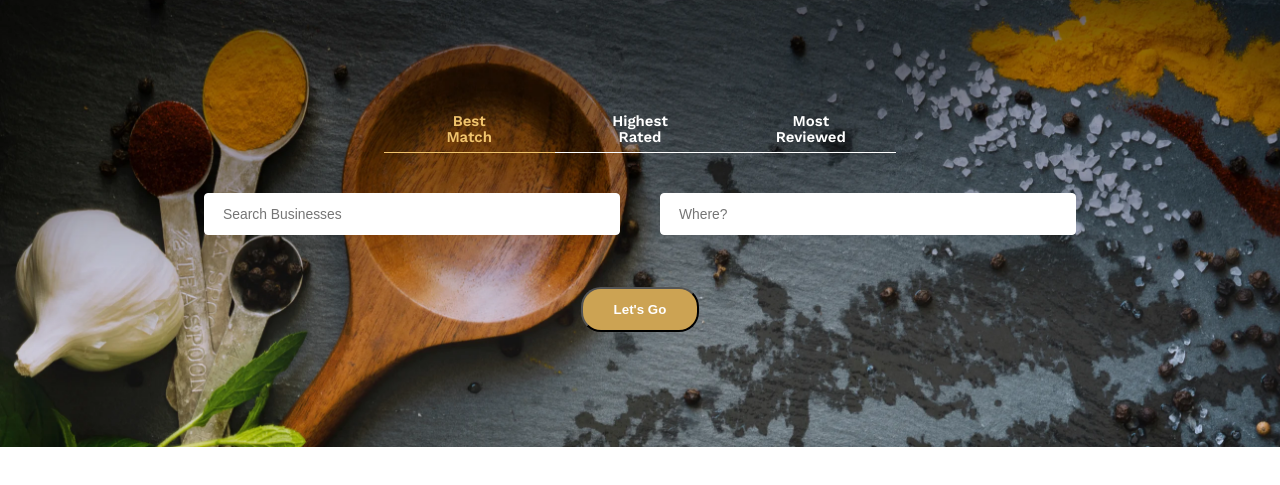
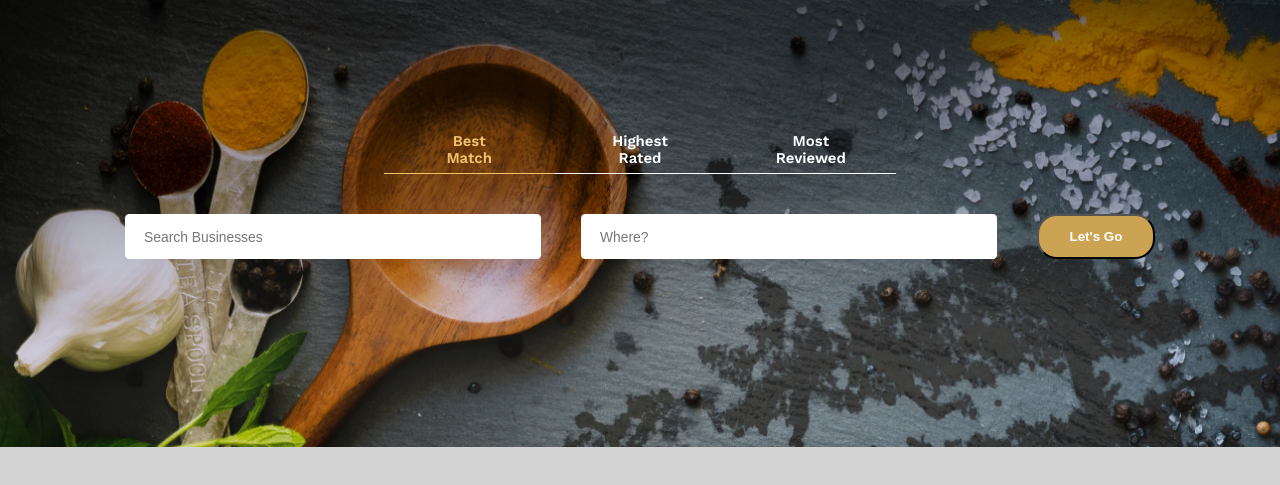
Before and after one commit to danielwilstrop/ravenous, a React app: page / in a window 1280 px wide. Shown: the part 59-544 px from the top of the page. Built offline with nearby package versions, Linux system fonts and the light colour scheme.

Commit message:
basic validatioon done to stop crash

```diff
--- a/src/components/app/App.css
+++ b/src/components/app/App.css
@@ -1,5 +1,6 @@
 html {
   font-size: 18px;
+  background-color: lightgray;
 }
 
 @media only screen and (max-width: 560px) {
--- a/src/components/app/App.js
+++ b/src/components/app/App.js
@@ -14,6 +14,7 @@ const App = props => {
     })
   }
 
+
   return (
     <div className="App">
       <h1>Ravenous</h1>
--- a/src/components/buisness/buisness.js
+++ b/src/components/buisness/buisness.js
@@ -17,7 +17,7 @@ const Buisness = props => {
                     <div className="Business-reviews">
                         <h3>{props.buisness.category}</h3>
                         <h3 className="rating">Rating {props.buisness.rating}</h3>
-                        <p className = "rating">Reviews {props.buisness.reviewCount}</p>
+                        <h3 className="rating">Reviews {props.buisness.reviewCount}</h3>
                     </div>
                 </div>
         </div>
--- a/src/components/searchbar/searchbar.css
+++ b/src/components/searchbar/searchbar.css
@@ -41,6 +41,8 @@
     display: flex;
     justify-content: center;
     margin-bottom: 2.88rem;
+    flex-direction: row;
+    flex-wrap: wrap;
   }
 
   .SearchBar-fields input {
@@ -51,6 +53,7 @@
     border-radius: 4px;
     font-size: .77rem;
     font-weight: 500;
+    align-self: stretch;
   }
 
   .SearchBar-fields input:last-child {
@@ -67,8 +70,10 @@
     background-color: #cca353;
     color: #ffffff;
     font-weight: 600;
-    transition: background-color .4s;
-    border-radius: 20px
+    transition: background-color .5s;
+    border-radius: 20px;
+    flex-direction: column;
+    min-width: 100%;
   }
 
   .SearchBar-submit button:hover {
--- a/src/components/searchbar/searchbar.js
+++ b/src/components/searchbar/searchbar.js
@@ -49,15 +49,15 @@ const SearchBar = props => {
                 {renderSortByOptions()}
                 </ul>
             </div>
-            <div className="SearchBar-fields">
-                <input placeholder="Search Businesses" onChange = {handleTermChange} />
-                <input placeholder="Where?" onChange = {hanldeLocationChange} />
+            <form className="SearchBar-fields" onSubmit = {handleSearch}>
+                <input placeholder="Search Businesses" onChange = {handleTermChange} required/>
+                <input placeholder="Where?" onChange = {hanldeLocationChange} required />
+            <div className="SearchBar-submit">
+                <button >Let's Go</button>
             </div>
-            <div className="SearchBar-submit">
-                <button onClick ={handleSearch}>Let's Go</button>
-            </div>
+            </form>
         </div>
-    )
-};
+     )
+    };
 
 export default SearchBar;
```
